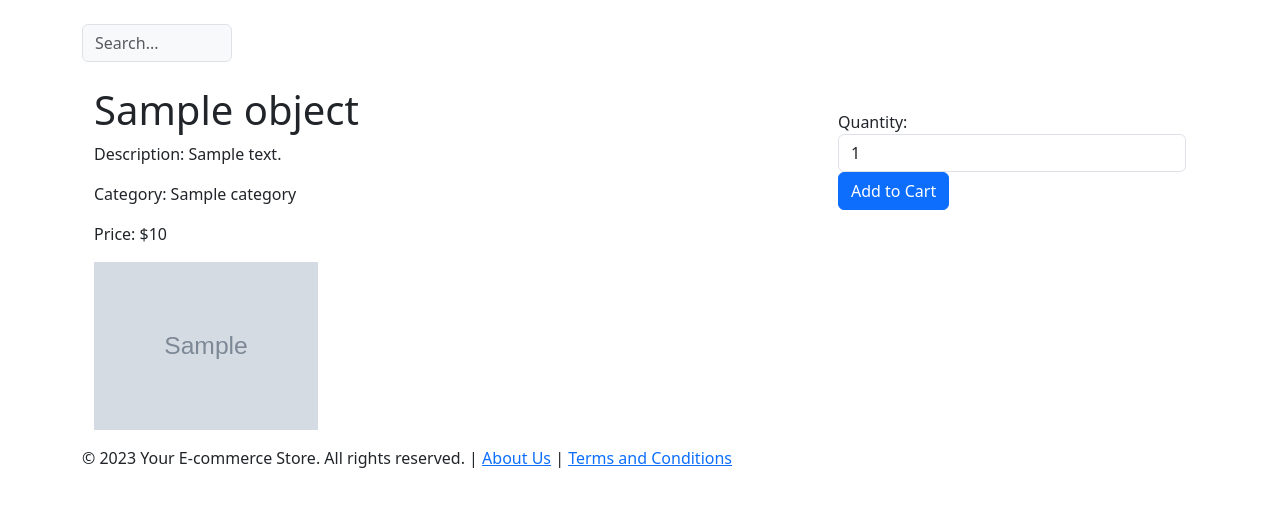
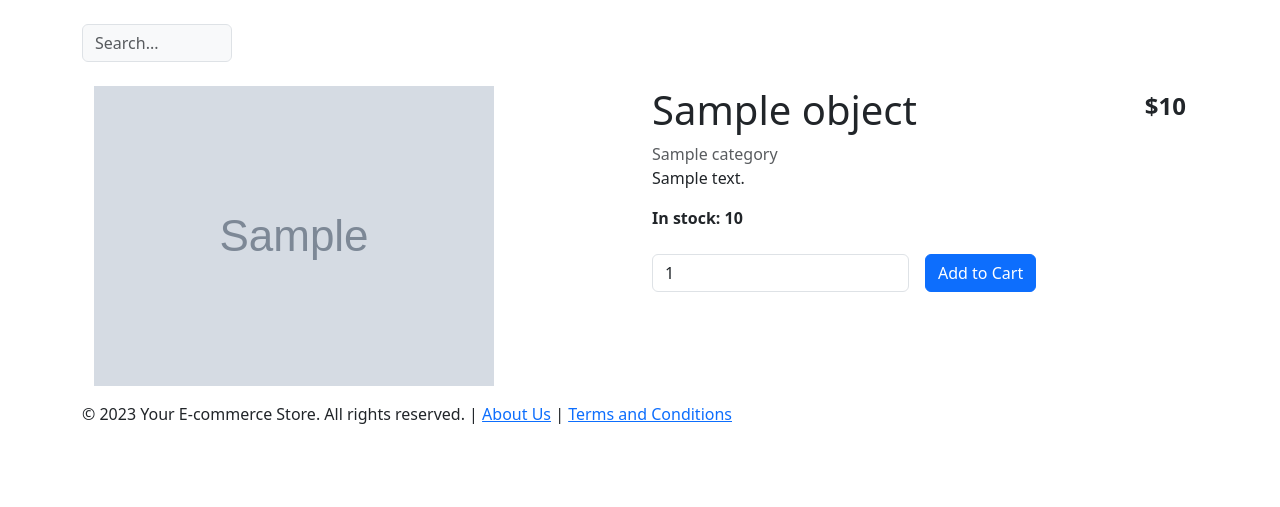
Before and after one commit to Python-hobbits/Awesome_ecommerce, a Django app: template src/apps/inventory/templates/product_detail.html in a window 1280 px wide. Shown: the part 71-578 px from the top of the page. Run offline with Django 3.2, Linux system fonts and the light colour scheme; the template is opened without the code that fills it: most values are stand-ins (such as "Sample title", 1, 10 or a date in 2020); grey boxes marked "Sample" are stand-in pictures.

Commit message:
updated templates

```diff
--- a/src/apps/inventory/templates/product_detail.html
+++ b/src/apps/inventory/templates/product_detail.html
@@ -7,30 +7,30 @@
 {% block content %}
     <div class="container mt-4">
         <div class="row">
-            <div class="col-md-8">
-                <h1>{{ object.name }}</h1>
-                <p>Description: {{ object.description }}</p>
-                <p>Category: {{ object.category }}</p>
-                <p>Price: ${{ object.price }}</p>
+            <div class="col-md-6">
+                <!-- Display all product images one below the other -->
+                {% for product_image in object.active_images %}
+                    <img src="{{ product_image.image.url }}" class="img-fluid mb-3" alt="{{ object.name }}">
+                {% endfor %}
+            </div>
+            <div class="col-md-6">
+                <div class="d-flex justify-content-between align-items-center">
+                    <h1>{{ object.name }}</h1>
+                    <p class="fw-bold fs-4">${{ object.price }}</p>
+                </div>
+                <a href="{% url 'category_detail' category_slug=product.category.slug %}" class="text-body-secondary text-decoration-none">{{ product.category.name }}</a>
+                <p>{{ object.description }}</p>
+                <p class="fw-bold">In stock: {{ object.stock }}</p>
 
-                <!-- Display all product images in a row -->
-                <div class="row">
-                    {% for product_image in object.active_images %}
-                        <div class="col-md-4 mb-3">
-                            <img src="{{ product_image.image.url }}" class="img-fluid" alt="{{ object.name }}">
-                        </div>
-                    {% endfor %}
-                </div>
-            </div>
-            <div class="col-md-4">
                 <!-- Form for adding the product to the cart -->
                 <form method="post" action="{% url 'basket:basket_add' object.id %}" class="mt-4">
                     {% csrf_token %}
-                    <div class="form-group">
-                        <label for="quantity">Quantity:</label>
-                        <input type="number" name="quantity" id="quantity" min="1" value="1" class="form-control">
+                    <div class="d-flex align-items-center">
+                        <div class="form-group me-3">
+                            <input type="number" name="quantity" id="quantity" min="1" value="1" class="form-control">
+                        </div>
+                        <button type="submit" class="btn btn-primary">Add to Cart</button>
                     </div>
-                    <button type="submit" class="btn btn-primary">Add to Cart</button>
                 </form>
             </div>
         </div>
--- a/src/apps/inventory/templates/product_list.html
+++ b/src/apps/inventory/templates/product_list.html
@@ -1,6 +1,10 @@
 {% extends 'base.html' %}
 
 {% block content %}
+    {% block meta %}
+    <title>Product List</title>
+{% endblock meta %}
+
   <div class="container mt-4">
     <h1>Product List</h1>
   </div>
--- a/src/apps/inventory/templates/utils/product_card.html
+++ b/src/apps/inventory/templates/utils/product_card.html
@@ -9,12 +9,12 @@
     <h2 class="card-title">
       <a href="{% url 'product_detail' product.category.slug product.slug %}" class="text-decoration-none text-dark">{{ product.name }}</a>
     </h2>
-    <small class="text-body-secondary">{{ product.category.name }}</small>
+    <a href="{% url 'category_detail' category_slug=product.category.slug %}" class="text-body-secondary text-decoration-none">{{ product.category.name }}</a>
     <p class="card-text"><strong>${{ product.price }}</strong> </p>
     <div class="d-flex justify-content-between align-items-center">
 
       <div class="btn-group">
-        {% if request.user.user_type == "Seller" %}
+        {% if request.user == product.seller %}
           <a href="{% url 'product_edit' category_slug=product.category.slug product_slug=product.slug %}" class="btn btn-sm btn-outline-secondary">Edit</a>
           <a href="{% url 'product_delete' category_slug=product.category.slug product_slug=product.slug %}" class="btn btn-sm btn-outline-danger">Delete</a>
         {% endif %}
```
Also changed, not shown: src/apps/inventory/templates/category_detail.html (+15 -13 lines), src/apps/user/templates/user/user_detail.html (+2 -6 lines). Lines whose indentation alone changed are shown as unchanged.
